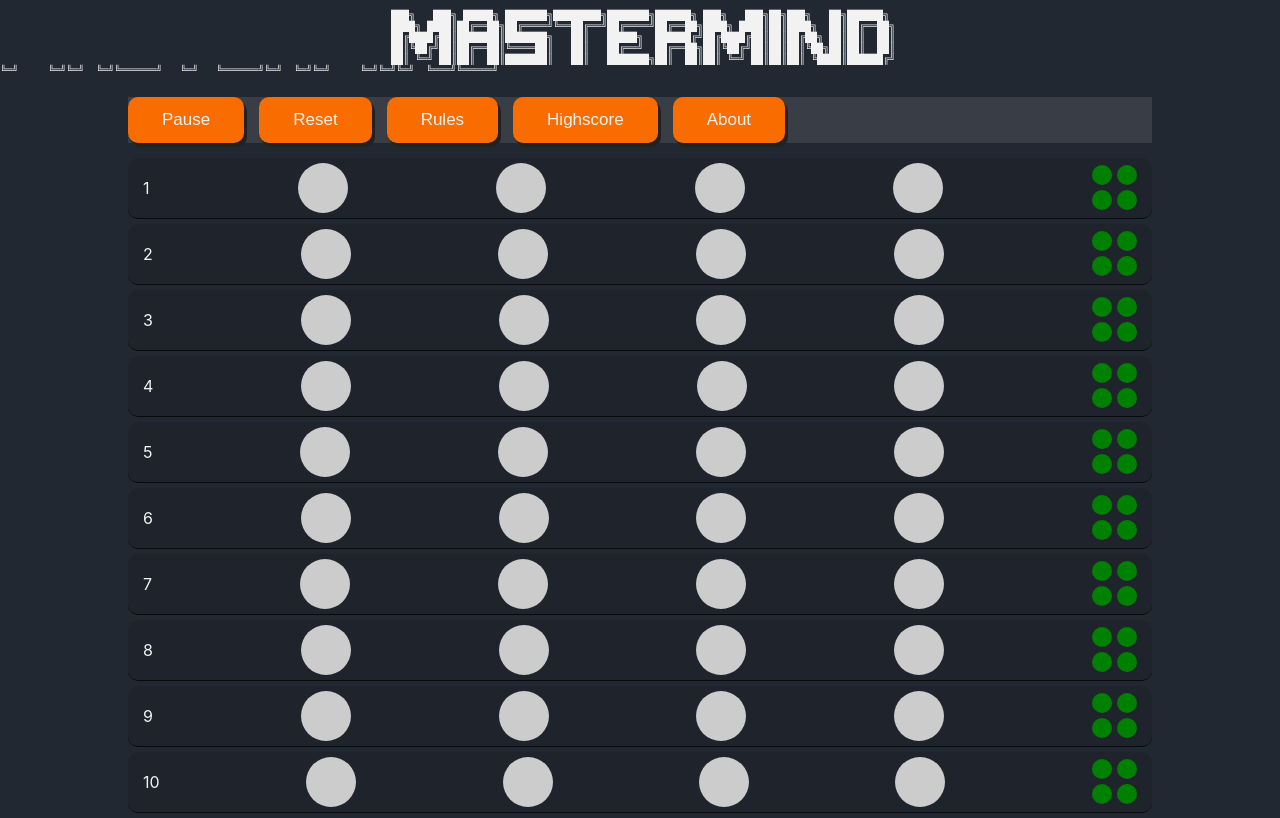
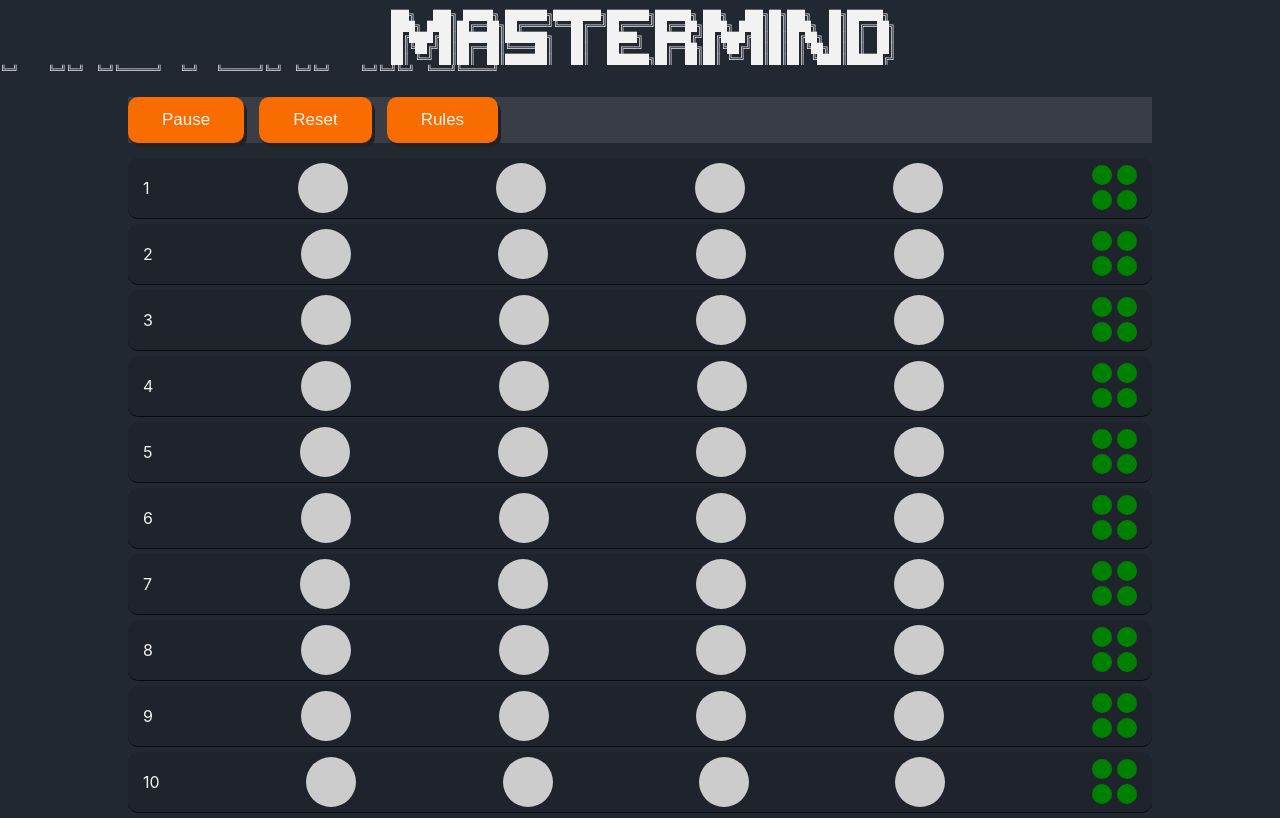
Before and after one commit to mriot/mastermind, a Svelte app: page / in a window 1280 px wide. Shown: the top 818 px of the page. Built offline with nearby package versions, Linux system fonts and the light colour scheme.

Commit message:
remove highlight and about button

```diff
--- a/src/Gameboard.svelte
+++ b/src/Gameboard.svelte
@@ -8,8 +8,6 @@
     <Button label="Pause" />
     <Button label="Reset" />
     <Button label="Rules" />
-    <Button label="Highscore" />
-    <Button label="About" />
   </nav>
   <section>
     {#each Array(10) as _, i}
```
